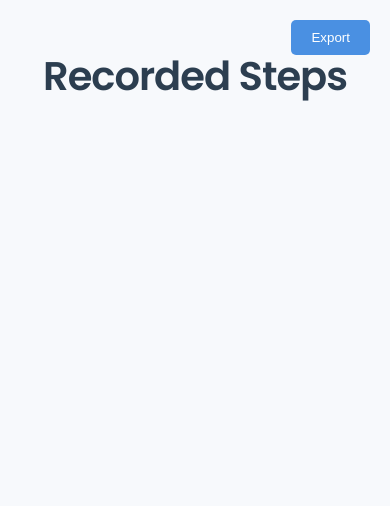
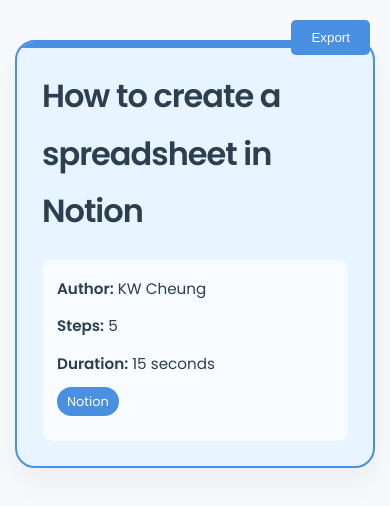
Before and after one commit to wavebreaker-lucas/guidegpt, a browser extension: page recorded_step.html in a window 390 px wide. Drawn offline with Linux system fonts and the light colour scheme.

Commit message:
Add Title & Summary

```diff
--- a/recorded_step.html
+++ b/recorded_step.html
@@ -3,7 +3,7 @@
 <head>
     <meta charset="UTF-8">
     <meta name="viewport" content="width=device-width, initial-scale=1.0">
-    <title>Steps Display</title>
+    <title>How to create a spreadsheet in Notion</title>
     <link href="https://fonts.googleapis.com/css2?family=Poppins:wght@300;400;600&display=swap" rel="stylesheet">
     <style>
         :root {
@@ -14,6 +14,7 @@
             --text-color: #333333;
             --shadow-color: rgba(0, 0, 0, 0.1);
             --border-color: #e0e0e0;
+            --summary-background: #e8f4ff;
         }
         *{
             margin: 0;
@@ -34,22 +35,13 @@
             margin: 0 auto;
         }
 
-        h1 {
-            text-align: center;
-            color: var(--secondary-color);
-            margin-bottom: 50px;
-            font-size: 3em;
-            font-weight: 600;
-            letter-spacing: -1px;
-        }
-
         .step {
             background-color: var(--card-background);
             border-radius: 16px;
             box-shadow: 0 10px 30px var(--shadow-color);
             margin-bottom: 40px;
             padding: 35px;
-            font-size: 1.1em;
+            font-size: 1.2em;
             transition: all 0.4s cubic-bezier(0.165, 0.84, 0.44, 1);
             position: relative;
             border: 1px solid var(--border-color);
@@ -76,7 +68,7 @@
             font-weight: 600;
             color: var(--primary-color);
             margin-bottom: 20px;
-            font-size: 1.3em;
+            font-size: 1.4em;
             display: flex;
             align-items: center;
         }
@@ -92,7 +84,7 @@
         }
 
         .step-content {
-            margin-bottom: 25px;
+            margin-bottom: 30px;
             line-height: 1.9;
             color: #4a4a4a;
         }
@@ -105,6 +97,7 @@
             box-shadow: 0 5px 15px var(--shadow-color);
             transition: all 0.3s ease;
             border: 1px solid var(--border-color);
+            margin-top: 25px; /* Added margin-top for spacing */
         }
 
         canvas:hover {
@@ -167,32 +160,111 @@
         .dropdown button:hover {
             background-color: var(--background-color);
         }
+
+        .summary-container {
+            background-color: var(--summary-background);
+            border-radius: 20px;
+            padding: 40px;
+            margin-bottom: 50px;
+            box-shadow: 0 15px 30px rgba(0, 0, 0, 0.05);
+            border: 2px solid var(--primary-color);
+            position: relative;
+            overflow: hidden;
+        }
+
+        .summary-container::before {
+            content: '';
+            position: absolute;
+            top: 0;
+            left: 0;
+            right: 0;
+            height: 6px;
+            background-color: var(--primary-color);
+        }
+
+        .summary-content h1 {
+            font-size: 2.5em;
+            color: var(--secondary-color);
+            margin-bottom: 20px;
+            font-weight: 600;
+            letter-spacing: -1px;
+        }
+
+        .summary-content p {
+            color: var(--text-color);
+            margin-bottom: 25px;
+            font-size: 1.1em;
+        }
+
+        .summary-meta {
+            display: flex;
+            flex-wrap: wrap;
+            align-items: center;
+            color: var(--secondary-color);
+            font-size: 0.95em;
+            background-color: rgba(255, 255, 255, 0.7);
+            padding: 15px;
+            border-radius: 10px;
+        }
+
+        .summary-meta > * {
+            margin-right: 20px;
+            margin-bottom: 5px;
+        }
+
+        .tag {
+            background-color: var(--primary-color);
+            color: white;
+            padding: 3px 10px;
+            border-radius: 15px;
+            font-size: 0.85em;
+            font-weight: 500;
+        }
+
         @media (max-width: 768px) {
             body {
                 padding: 40px 15px;
             }
-            .step {
+            .step, .summary-container {
                 padding: 25px;
             }
-            h1 {
-                font-size: 2.5em;
+            .summary-content h1 {
+                font-size: 2em;
+            }
+            .summary-meta {
+                flex-direction: column;
+                align-items: flex-start;
+            }
+            .summary-meta > * {
+                margin-bottom: 10px;
             }
         }
     </style>
 </head>
 <body>
     <div class="container">
-        <h1>Recorded Steps</h1>
+        <div class="summary-container">
+            <div class="summary-content">
+                <h1>How to create a spreadsheet in Notion</h1>
+                <div class="summary-meta">
+                    <span><strong>Author:</strong> KW Cheung</span>
+                    <span><strong>Steps:</strong> 5</span>
+                    <span><strong>Duration:</strong> 15 seconds</span>
+                    <span class="tag">Notion</span>
+                </div>
+            </div>
+        </div>
+
         <div id="stepsContainer"></div>
     </div>
 
     <button class="export-button" id="exportButton">Export</button>
     <div class="dropdown" id="exportDropdown">
-        <button id="exportToPDF">To PDF</button>
-        <button id="exportToPNG">To PNG</button>
-        <button id="exportToDOCX">To DOCX</button>
-        <button id="exportToGD">To Google Drive</button>
-        <button id="exportToHTML">To HTML</button>
+        <button id="exportToPDF">as PDF</button>
+        <button id="exportToDOCX">as DOCX</button>
+        <button id="exportToGD">to Google Drive</button>
+        <button id="exportToNOT">to Notion</button>
+        <button id="exportToGIT">to Gitbook</button>
     </div>
 
     <script src="step.js"></script>
```
